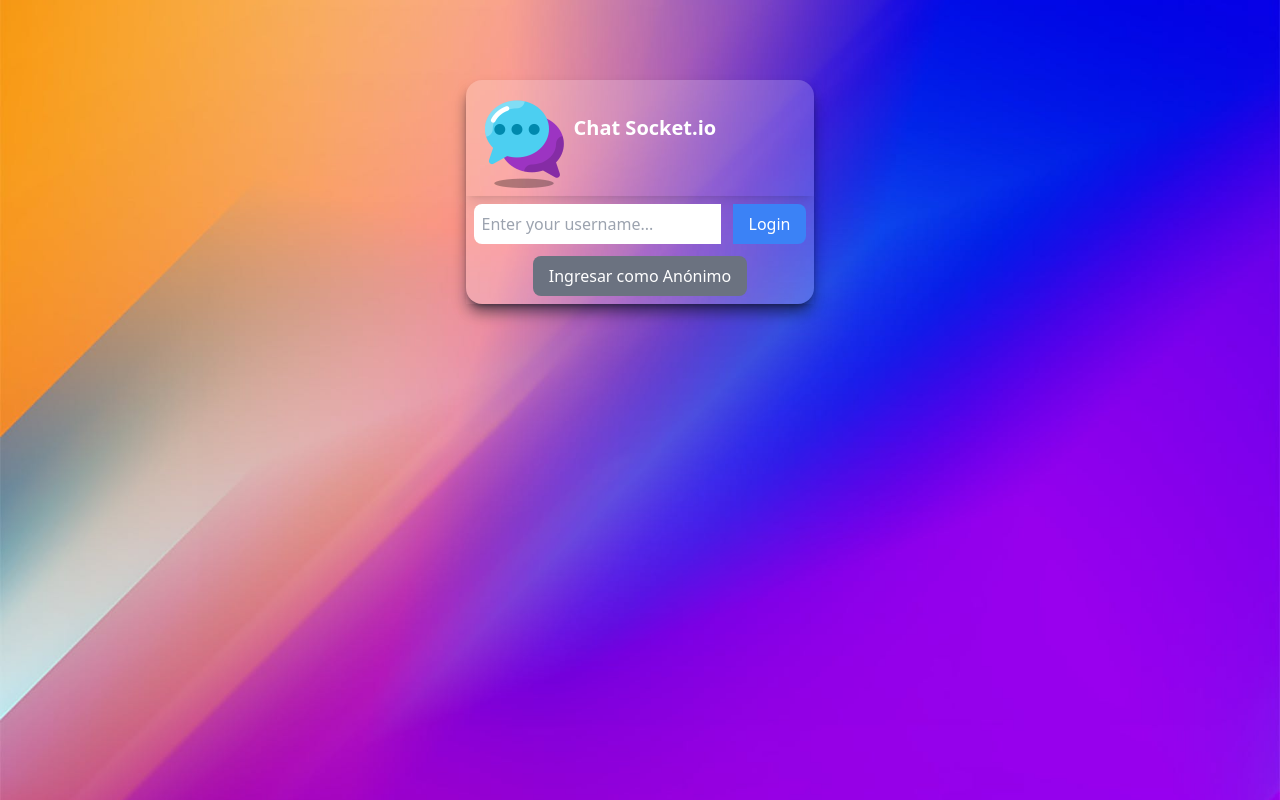
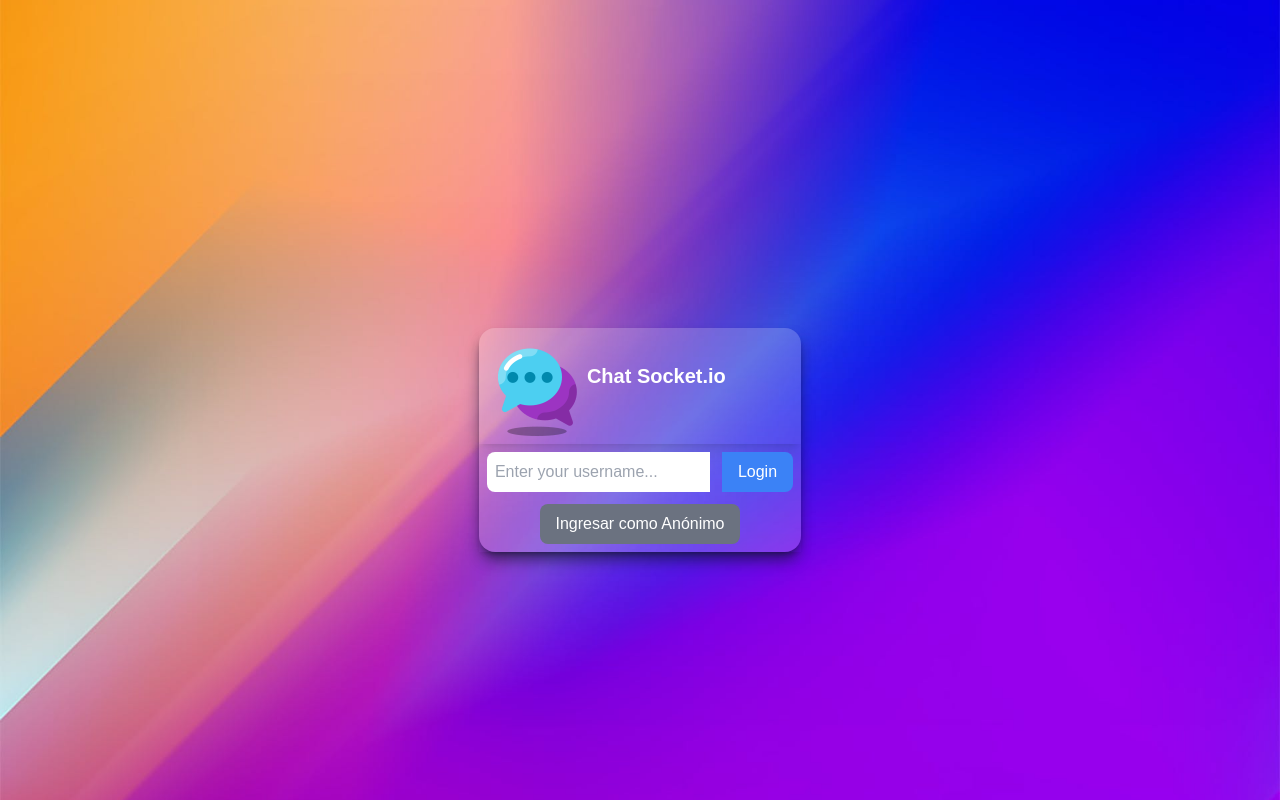
Before and after one commit to Alemar16/Chat-socketIO, a React (Vite) app in the folder frontend/: page / in a window 1280 px wide. Built offline with nearby package versions, Linux system fonts and the light colour scheme; no server answers.

Commit message:
Background is set as the app's global style

```diff
--- a/frontend/src/App.jsx
+++ b/frontend/src/App.jsx
@@ -62,7 +62,7 @@
   };
 
   return (
-    <div className="h-screen bg-[url('./assets/image-background.jpg')] bg-cover bg-center text-white flex flex-col items-center">
+    <>
   {username ? (
     <>
       <div className="backdrop-saturate-125 bg-white/20 rounded-2xl shadow-lg shadow-slate-900/60 mt-20">
@@ -85,7 +85,7 @@
       />
     </div>
   )}
-    </div>
+  </>
   );
 }
 
--- a/frontend/src/index.css
+++ b/frontend/src/index.css
@@ -1,3 +1,16 @@
 @tailwind base;
 @tailwind components;
 @tailwind utilities;
+
+body {
+  min-height: 100vh;
+  display: flex;
+  flex-direction: column;
+  justify-content: center;
+  align-items: center;
+  background: url('./assets/image-background.jpg') center/cover;
+  color: white;
+  /* Cambia el color de texto según sea necesario */
+  font-family: 'Arial', sans-serif;
+  /* Cambia la fuente según sea necesario */
+}
```
Lines whose indentation alone changed are shown as unchanged.
